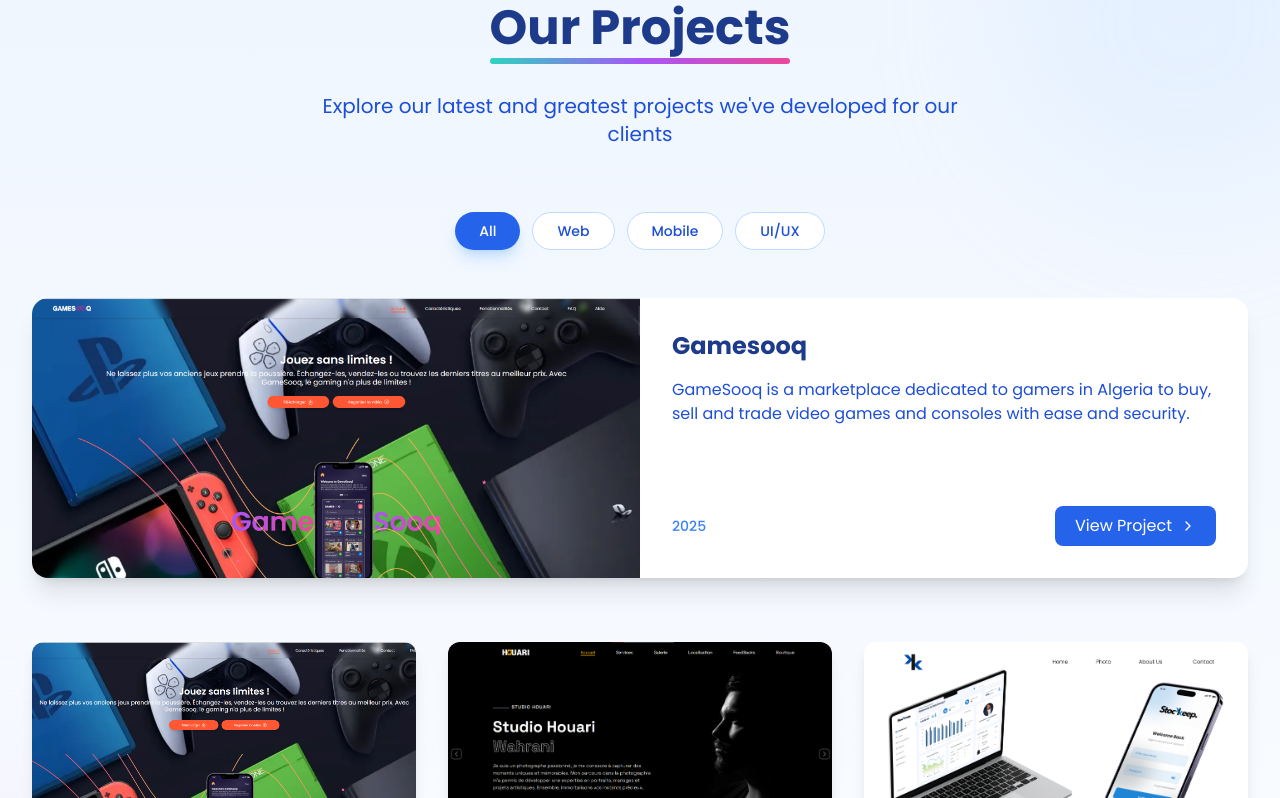
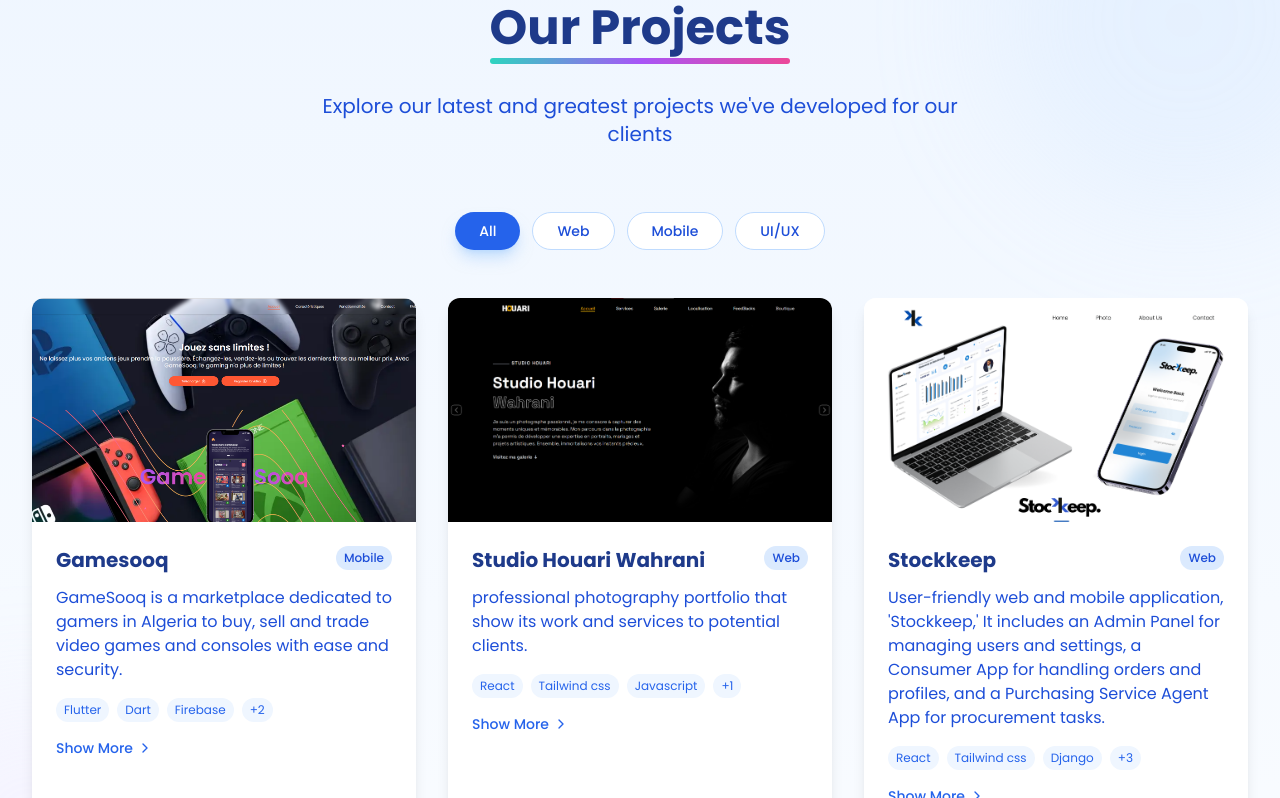
Before and after one commit to AchrafLarbi/DigitX, a React (Vite) app: page / in a window 1280 px wide. Shown: the part 2552-3350 px from the top of the page. Built offline with nearby package versions, Linux system fonts and the light colour scheme.

Commit message:
add email and fix teams

```diff
--- a/index.html
+++ b/index.html
@@ -16,9 +16,9 @@
     />
 
     <meta charset="UTF-8" />
-    <link rel="icon" type="image/svg+xml" href="/vite.svg" />
+    <link rel="icon" type="image/svg+xml" href="/src/assets/logo.jpg" />
     <meta name="viewport" content="width=device-width, initial-scale=1.0" />
-    <title>Vite + React + TS</title>
+    <title>Digitx</title>
   </head>
   <body>
     <div id="root"></div>
--- a/src/components/Projects.tsx
+++ b/src/components/Projects.tsx
@@ -2,7 +2,7 @@
 
 import { useState, useEffect } from "react";
 import { motion } from "framer-motion";
-import { ChevronRight, ExternalLink, Github, Star } from "lucide-react";
+import { ChevronRight, ExternalLink, Github } from "lucide-react";
 import { projects } from "../data";
 
 interface ProjectsProps {
@@ -15,9 +15,11 @@
 export function Projects({ isArabic }: ProjectsProps) {
   const [selectedCategory, setSelectedCategory] = useState("All");
   const [hoveredProject, setHoveredProject] = useState<string | null>(null);
-  const [featuredProject, setFeaturedProject] = useState(projects[0]);
   const [isLoaded, setIsLoaded] = useState(false);
   const [showAllProjects, setShowAllProjects] = useState(false);
+  const [expandedProjects, setExpandedProjects] = useState<
+    Record<string, boolean>
+  >({});
 
   // Filter projects based on selected category
   const filteredProjects =
@@ -33,13 +35,6 @@
 
     return () => clearTimeout(timer);
   }, []);
-
-  // Change featured project when category changes
-  useEffect(() => {
-    if (filteredProjects.length > 0) {
-      setFeaturedProject(filteredProjects[0]);
-    }
-  }, [selectedCategory]);
 
   useEffect(() => {
     // Smooth scroll to top of projects section when toggling view
@@ -68,6 +63,22 @@
       opacity: 1,
       transition: { type: "spring", stiffness: 100 },
     },
+  };
+
+  const toggleExpanded = (projectId: string) => {
+    setExpandedProjects((prev) => ({
+      ...prev,
+      [projectId]: !prev[projectId],
+    }));
+  };
+
+  // Function to determine which links to show based on project ID
+  const shouldShowExternalLink = (projectId: number) => {
+    return projectId === 1 || projectId === 2;
+  };
+
+  const shouldShowGithubLink = (projectId: number) => {
+    return projectId === 3 || projectId === 4 || projectId === 5;
   };
 
   return (
@@ -119,78 +130,6 @@
           ))}
         </div>
 
-        {/* Featured project */}
-        {featuredProject && (
-          <motion.div
-            initial={{ opacity: 0 }}
-            animate={{ opacity: 1 }}
-            transition={{ duration: 0.8 }}
-            className="mb-16"
-          >
-            <div className="bg-white rounded-2xl overflow-hidden shadow-xl hover:shadow-2xl transition-all duration-500 group">
-              <div className="grid md:grid-cols-2 gap-0">
-                <div className="relative overflow-hidden h-64 md:h-auto">
-                  <img
-                    src={
-                      // eslint-disable-next-line no-constant-binary-expression
-                      featuredProject.image ||
-                      "/placeholder.svg?height=600&width=800" ||
-                      "/placeholder.svg"
-                    }
-                    alt={featuredProject.title}
-                    className="w-full h-full object-cover transform group-hover:scale-105 transition-transform duration-700 ease-out"
-                  />
-                  <div className="absolute inset-0 bg-gradient-to-tr from-blue-900/70 to-purple-900/30 opacity-0 group-hover:opacity-100 transition-opacity duration-500"></div>
-                  <div className="absolute bottom-0 left-0 p-6 text-white transform translate-y-full group-hover:translate-y-0 transition-transform duration-500">
-                    <div className="flex items-center gap-2 mb-2">
-                      <Star className="w-5 h-5 text-yellow-300 fill-yellow-300" />
-                      <span className="font-medium">Featured Project</span>
-                    </div>
-                    <div className="flex gap-3">
-                      {featuredProject.technologies?.map((tech, i) => (
-                        <span
-                          key={i}
-                          className="text-xs px-2 py-1 bg-white/20 rounded-full backdrop-blur-sm"
-                        >
-                          {tech}
-                        </span>
-                      ))}
-                    </div>
-                  </div>
-                </div>
-                <div className="p-8 flex flex-col justify-between">
-                  <div>
-                    <h3 className="text-2xl font-bold text-blue-900 mb-4">
-                      {isArabic
-                        ? featuredProject.titleAr
-                        : featuredProject.title}
-                    </h3>
-                    <p className="text-blue-700 mb-6">
-                      {isArabic
-                        ? featuredProject.descriptionAr
-                        : featuredProject.description}
-                    </p>
-                  </div>
-                  <div className="flex justify-between items-center">
-                    <span className="text-sm text-blue-500 font-medium">
-                      {featuredProject.date || "2023"}
-                    </span>
-                    <motion.a
-                      whileHover={{ scale: 1.05 }}
-                      whileTap={{ scale: 0.95 }}
-                      href={featuredProject.link || "#"}
-                      className="flex items-center gap-2 bg-blue-600 hover:bg-blue-700 text-white px-5 py-2 rounded-lg transition-colors duration-300"
-                    >
-                      {isArabic ? "عرض المشروع" : "View Project"}
-                      <ChevronRight className="w-4 h-4" />
-                    </motion.a>
-                  </div>
-                </div>
-              </div>
-            </div>
-          </motion.div>
-        )}
-
         {/* Project grid */}
         <motion.div
           variants={containerVariants}
@@ -220,6 +159,7 @@
 
                   {/* Hover overlay with buttons */}
                   <div className="absolute inset-0 flex items-center justify-center gap-4 opacity-0 group-hover:opacity-100 transition-opacity duration-500">
+                    {shouldShowExternalLink(project.id) && (
                       <motion.a
                         whileHover={{ scale: 1.1 }}
                         whileTap={{ scale: 0.9 }}
@@ -228,7 +168,8 @@
                       >
                         <ExternalLink className="w-5 h-5" />
                       </motion.a>
-                    {project.github && (
+                    )}
+                    {shouldShowGithubLink(project.id) && project.github && (
                       <motion.a
                         whileHover={{ scale: 1.1 }}
                         whileTap={{ scale: 0.9 }}
@@ -247,20 +188,19 @@
                       {isArabic ? project.titleAr : project.title}
                     </h3>
                     <span className="text-xs font-medium px-2 py-1 bg-blue-100 text-blue-700 rounded-full">
-                      {project.category || "Web"}
+                      {project.category}
                     </span>
                   </div>
-                  <p
-                    className={`text-blue-700 mb-4 ${
-                      showAllProjects ? "" : "line-clamp-2"
-                    }`}
-                  >
+                  <p className={`text-blue-700 mb-4`}>
                     {isArabic ? project.descriptionAr : project.description}
                   </p>
 
                   {/* Technologies */}
-                  <div className="flex flex-wrap gap-2 mt-auto">
-                    {project.technologies?.slice(0, 3).map((tech, i) => (
+                  <div className="flex flex-wrap gap-2 mt-auto mb-4">
+                    {(expandedProjects[String(project.id)]
+                      ? project.technologies
+                      : project.technologies?.slice(0, 3)
+                    )?.map((tech, i) => (
                       <span
                         key={i}
                         className="text-xs px-2 py-1 bg-blue-50 text-blue-600 rounded-full"
@@ -268,12 +208,35 @@
                         {tech}
                       </span>
                     ))}
-                    {(project.technologies?.length || 0) > 3 && (
+                    {!expandedProjects[String(project.id)] &&
+                      (project.technologies?.length || 0) > 3 && (
                         <span className="text-xs px-2 py-1 bg-blue-50 text-blue-600 rounded-full">
                           +{(project.technologies?.length || 0) - 3}
                         </span>
                       )}
                   </div>
+
+                  {/* Expand/Collapse button */}
+                  <button
+                    onClick={(e) => {
+                      e.preventDefault();
+                      toggleExpanded(String(project.id));
+                    }}
+                    className="text-sm text-blue-600 hover:text-blue-800 font-medium flex items-center gap-1 transition-colors"
+                  >
+                    {expandedProjects[String(project.id)]
+                      ? isArabic
+                        ? "عرض أقل"
+                        : "Show Less"
+                      : isArabic
+                      ? "عرض المزيد"
+                      : "Show More"}
+                    <ChevronRight
+                      className={`w-4 h-4 transition-transform ${
+                        expandedProjects[String(project.id)] ? "rotate-90" : ""
+                      }`}
+                    />
+                  </button>
                 </div>
 
                 {/* Animated border on hover */}
--- a/src/data.ts
+++ b/src/data.ts
@@ -19,7 +19,7 @@
     nameAr: "العربي محمد أشرف" ,
     role: "Full-Stack Web Developer",
     roleAr: "مطور ويب متكامل",
-    bio: "Full-stack developer with 3+ years of experience specializing in React and Node.js et pyhthon and django",
+    bio: "Full-stack developer with 3+ years of experience specializing in React and Node.js and python and django",
     bioAr: "مطور متكامل مع أكثر من 3 سنوات من الخبرة متخصص في React و Node.js و pyhthon و django.",
     image: AchrafImage,
     github: "https://github.com/AchrafLarbi",
@@ -33,7 +33,7 @@
     role: "Mobile Developer & Marketing Lead",
     roleAr :" مطوّر تطبيقات جوال والمسؤول على التسويق",
     bio: "Building high-performance mobile apps using Flutter, Django, and Firebase, while also leading marketing work.",
-    bioAr: "بناء تطبيقات جوال عالية الأداء باستخدام Flutter، Django، وFirebase، مع قيادة أعمال التسويق أيضاً.",
+    bioAr: "بناء تطبيقات جوال عالية الأداء باستخدام Flutter، Django، Firebase، مع قيادة أعمال التسويق أيضاً.",
     image: AmineImage,
     github: "https://github.com/Benbakreti0Amine",
     linkedin: "https://www.linkedin.com/in/mohammed-el-amine-benbakreti-351b51280/",
@@ -126,7 +126,7 @@
     github: "https://github.com/Benbakreti0Amine/Esi-Check",
   },
   {
-    id: 4,
+    id: 5,
     title: "Needy",
     titleAr: "Needy",
     description: "A user-friendly App for fostering community generosity, Needy empowers users to easily offer or find items they need, promoting a culture of sharing and support. Whether it's books, clothes, or household items.",
```
Also changed, not shown: src/assets/logo.jpg (added). Lines whose indentation alone changed are shown as unchanged.
